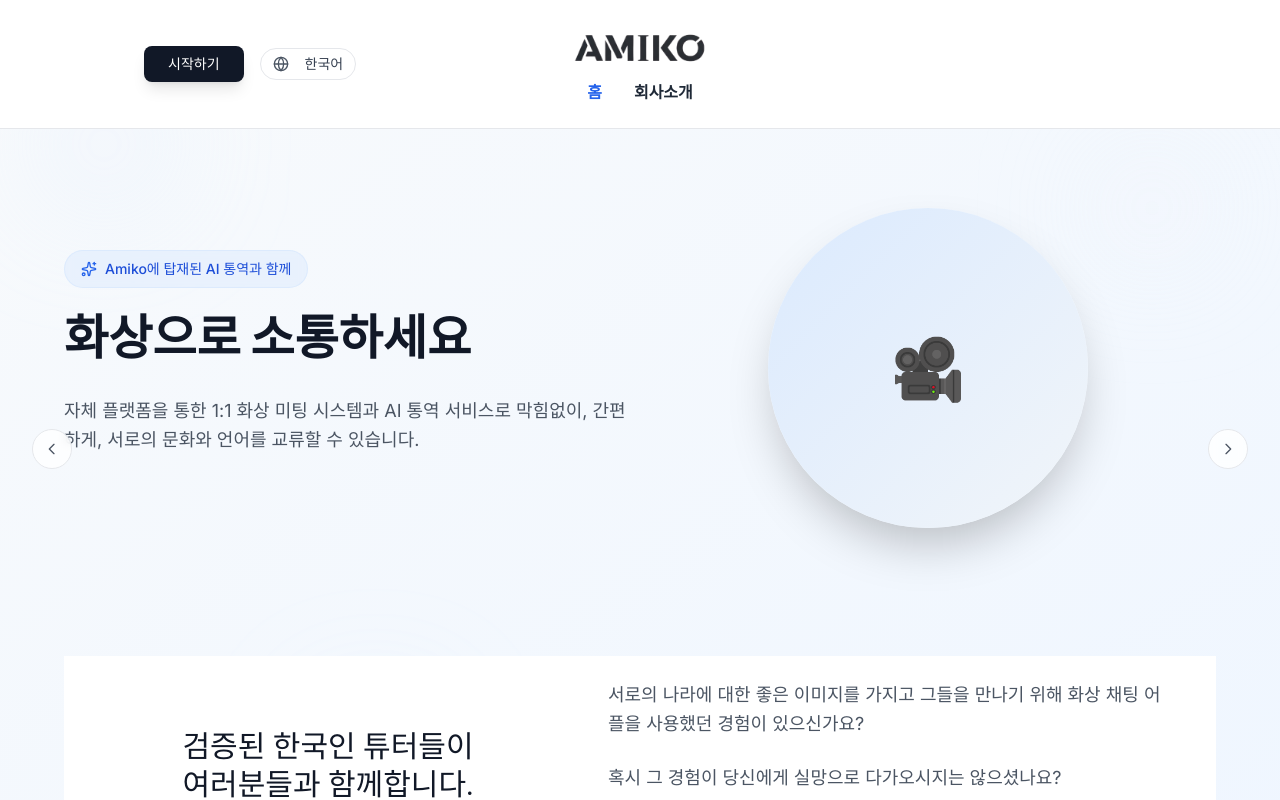
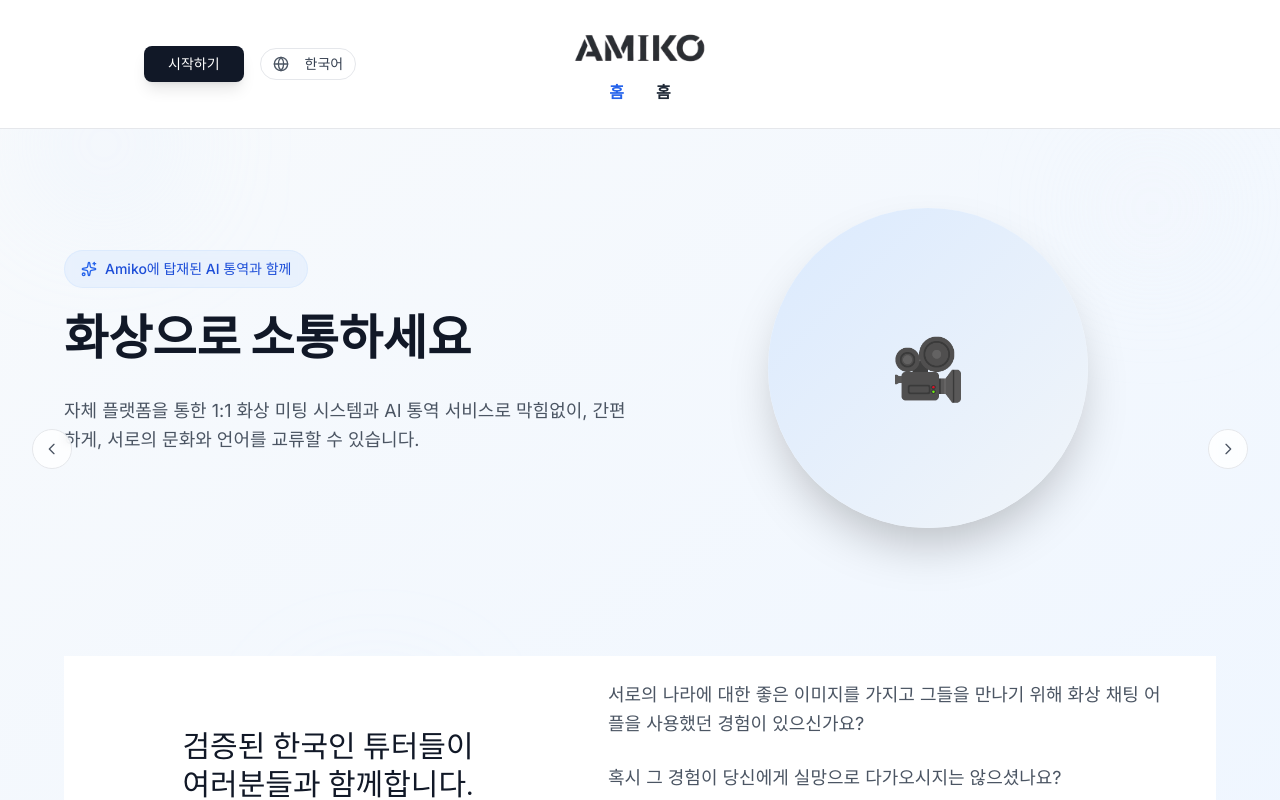
Before and after one commit to Sanghoonhan1334/Amiko-Project, a Next.js app: page / in a window 1280 px wide. Shown: the top 800 px of the page. Built offline with nearby package versions, Linux system fonts and the light colour scheme; no server answers; a web font is replaced by a local one.

Commit message:
fix: keep both navigation buttons as '홈' in landing page to prevent tab switching

```diff
--- a/src/components/layout/Header.tsx
+++ b/src/components/layout/Header.tsx
@@ -258,7 +258,7 @@ export default function Header() {
             <div className="absolute left-1/2 transform -translate-x-1/2 top-20 z-10">
               <nav className="flex space-x-8">
                 {isLandingPage ? (
-                  // 랜딩페이지 네비게이션 - 예시 사진 스타일
+                  // 랜딩페이지 네비게이션 - 홈 탭 고정
                   <>
                     <button
                       onClick={() => handleNavClick(0)}
@@ -278,7 +278,7 @@ export default function Header() {
                           : 'text-gray-800 hover:text-gray-600'
                       }`}
                     >
-                      회사소개
+                      홈
                     </button>
                   </>
                 ) : isMainPage ? (
```
